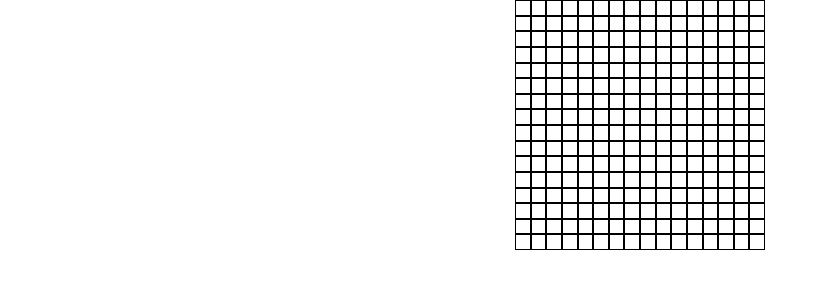
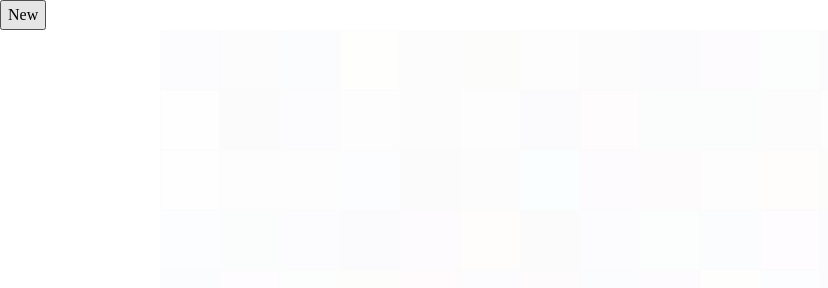
Before and after one commit to splitflappin/etch-a-sketch, a plain HTML site: page index.html in a window 1280 px wide. Shown: the whole page, without its empty margins (0-828 px from the left). Drawn offline with Linux system fonts and the light colour scheme.

Commit message:
I completed the sketch. I added the ramaining features.
I added the colors using hex but should of probably used rgba

```diff
--- a/index.html
+++ b/index.html
@@ -7,6 +7,7 @@
     <link rel="stylesheet" href="styles.css"/>
   </head>
   <body>
+    <button>New</button>
     <div class="container flex"></div>
     <script src="scripts.js"></script>
   </body>
--- a/scripts.js
+++ b/scripts.js
@@ -1,11 +1,55 @@
 const container = document.querySelector(".container");
+const btnEl = document.querySelector("button");
 
-for (let i = 0; i < 256; i++) {
-  const divEl = document.createElement("div");
-  divEl.classList.add("square");
-  container.appendChild(divEl);
+function randoColor() {
+  const hexCharacters = "ABCDEF0123456789";
+  let randoColor = "#";
+
+  for (let i = 0; i < 6; i++) {
+    let randoNum = Math.floor(Math.random() * 16);
+    randoColor += hexCharacters.split("")[randoNum];
+  }
+  return randoColor;
 }
 
+function buildBoard(num = 16) {
+  container.textContent = "";
+
+  for (let i = 0; i < num * num; i++) {
+    const divEl = document.createElement("div");
+    divEl.classList.add("square");
+
+    divEl.style.height = 960 / num + "px";
+    divEl.style.flexBasis = (1 / num) * 100 + "%";
+    divEl.style.opacity = 0.01;
+    divEl.style.backgroundColor = randoColor();
+    divEl.style.border = "1px solid rgba(0, 0, 0, 0.5)";
+
+    container.appendChild(divEl);
+  }
+}
+
+btnEl.addEventListener("click", () => {
+  let num = Number(
+    prompt(
+      "Enter how many squares you want the etch a scketch to have beteen 1 - 100",
+    ),
+  );
+
+  while (num > 100 || num < 1 || !Number.isInteger(num)) {
+    num = Number(
+      prompt(
+        "Enter how many squares you want the etch a scketch to have beteen 1 - 100",
+      ),
+    );
+  }
+
+  buildBoard(num);
+});
+
 container.addEventListener("mouseover", (e) => {
-  console.log(e.target.classList.add("draw"));
+  if (!e.target.classList.contains("square")) return;
+  e.target.style.opacity = 0.1 + Number(e.target.style.opacity);
 });
+
+buildBoard();
--- a/styles.css
+++ b/styles.css
@@ -54,8 +54,8 @@ h1, h2, h3, h4, h5, h6 {
 }
 
 .container {
-  max-width: 250px;
-  max-height: 250px;
+  width: 960px;
+  height: 960px;
   margin: auto;
 }
 
@@ -63,13 +63,9 @@ h1, h2, h3, h4, h5, h6 {
   display: flex;
   flex-wrap: wrap;
 }
-
 .square {
-  border: 1px solid #000;
-  flex: 1 0 6.25%;
-  height: 15.625px;
+  border: 1px solid #343434;
 }
-
 .draw {
-  background-color: #343434;
+  background-color: #272727;
 }
```
